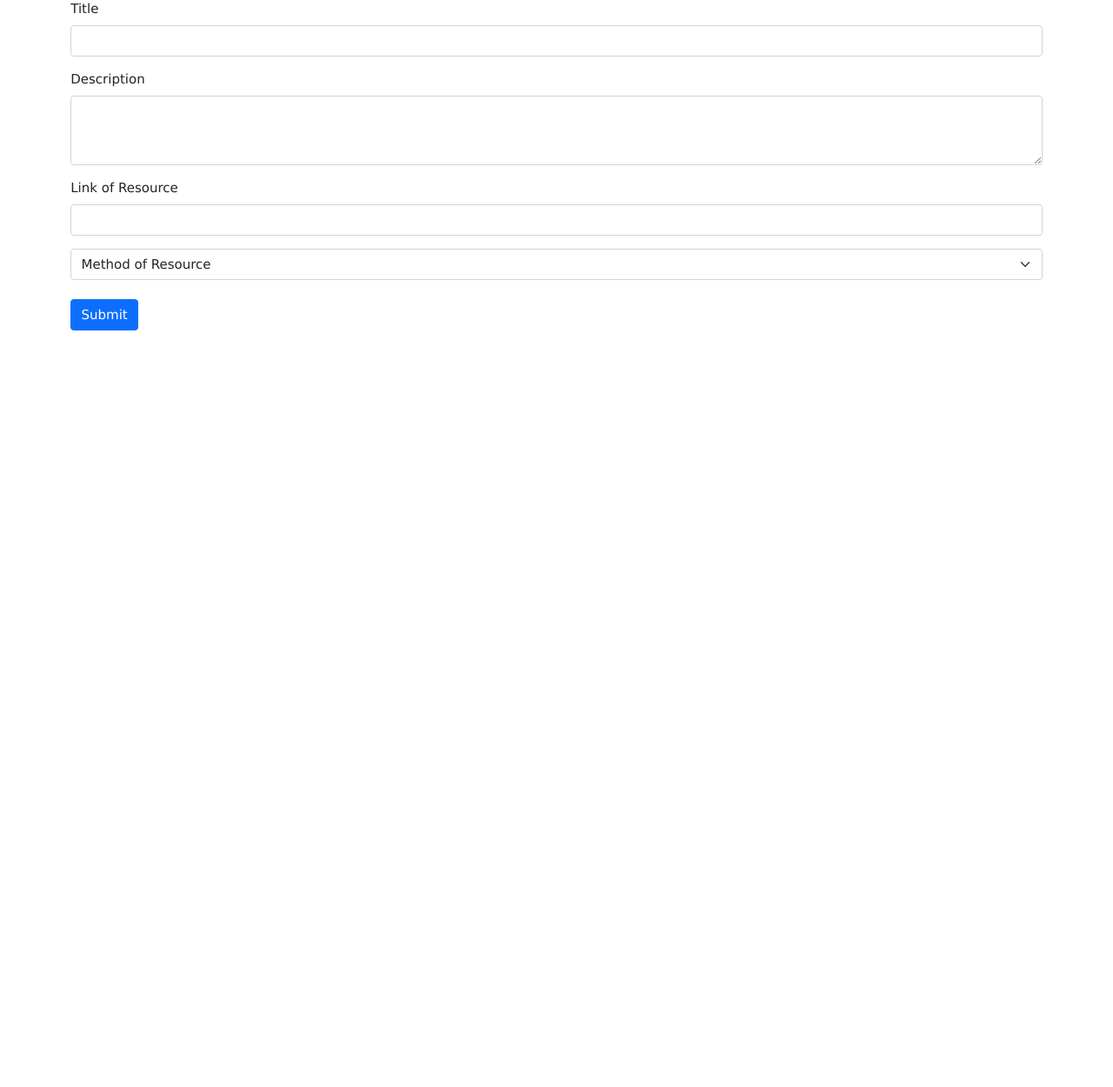
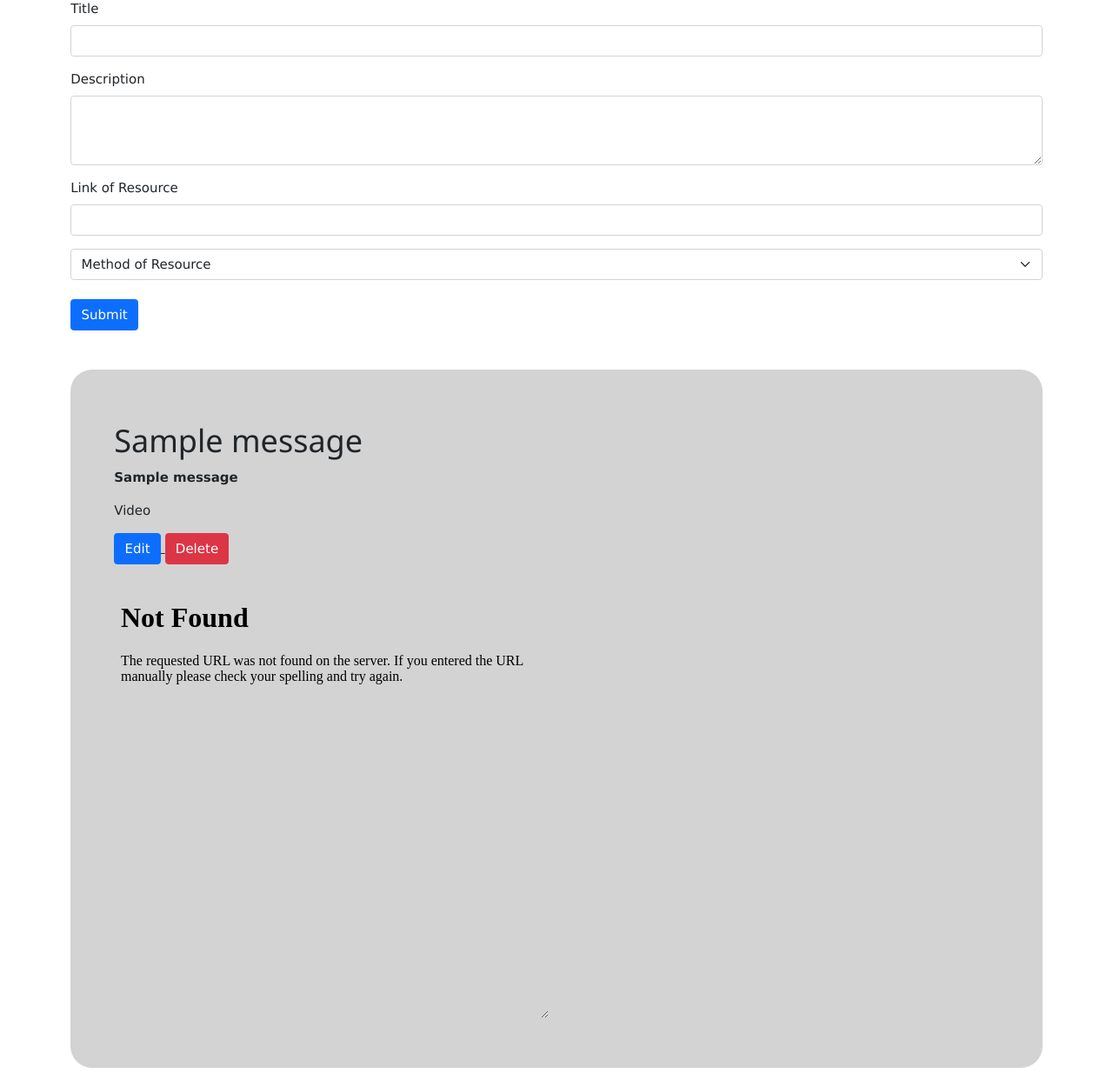
Before and after one commit to Programmer-RD-AI-Archive/Help-You-Learn-Stuff, a Flask app: page /Admin/Resources in a window 1280 px wide. Shown: the part 137-1387 px from the top of the page at 87% size. Before the commit the page ends 517 px from the top, so only its background shows below. Run offline with Flask 2, Linux system fonts and the light colour scheme; the visitor is signed in with stand-in values (Sample User, id 1); a database or web service that is not in the repository returns one stand-in record (values such as "Sample title"); data that the repository does not hold is empty; some libraries are stand-ins or nearby versions.

Commit message:
Update resources.html

```diff
--- a/WEB/templates/admin/resources.html
+++ b/WEB/templates/admin/resources.html
@@ -51,5 +51,40 @@
     <br />
     <button type="submit" class="btn btn-primary">Submit</button>
   </form>
+  <br />
+  <div class="content">
+    {% for resource in resources %}
+    <br />
+    <div
+      class="jumbotron"
+      style="
+        background-color: lightgray;
+        padding: 50px !important;
+        border-radius: 25px;
+      "
+    >
+      <h1>{{resource[2]}}</h1>
+      <p><b>{{resource[3]}}</b></p>
+      <p>{{link_of_resource_dict[resource[0]]}}</p>
+      <a
+        href="/Admin/Resources/{{resource[0]}}/{{resource[1]}}/{{resource[2]}}/{{resource[3]}}/Edit"
+        ><button type="button" class="btn btn-primary">Edit</button>
+      </a>
+      <a
+        href="/Admin/Resources/{{resource[0]}}/{{resource[1]}}/{{resource[2]}}/{{resource[3]}}/Delete"
+        ><button type="button" class="btn btn-danger">Delete</button>
+      </a>
+      <br /><br />
+      <iframe
+        style="resize: both !important; overflow: auto !important"
+        width="500"
+        height="500"
+        src="{{resource[1]}}"
+        frameborder="0"
+      ></iframe>
+    </div>
+    <br />
+    {% endfor %}
+  </div>
 </div>
 {% endblock %}
```
